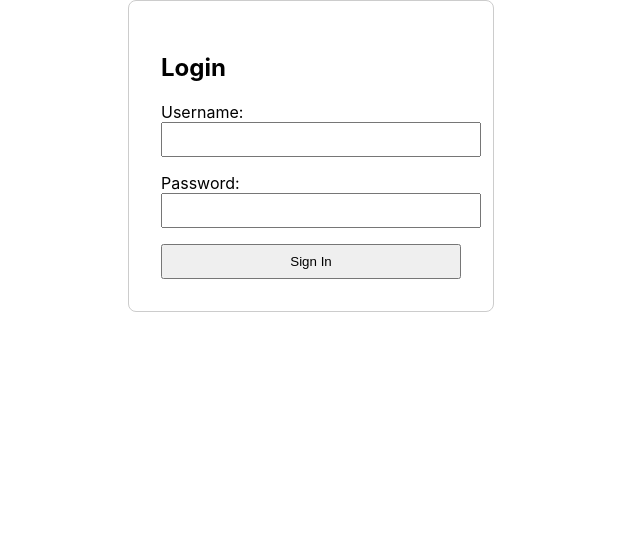
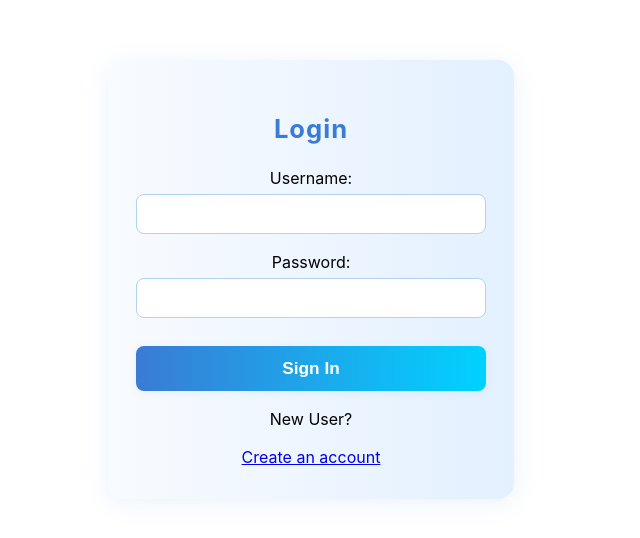
Before and after one commit to punugupatikomali/hospital-website, a React (Create React App) app: page / in a window 1280 px wide. Shown: the top 538 px of the page, without its empty margins (329-969 px from the left). Built offline with nearby package versions, Linux system fonts and the light colour scheme.

Commit message:
added signin.css

```diff
--- a/src/components/Signin.js
+++ b/src/components/Signin.js
@@ -1,4 +1,5 @@
 import React, { useState } from 'react';
+import '../signin.css';
 
 function Signin({ onLoginSuccess }) {
     const [username, setUsername] = useState('');
@@ -8,42 +9,46 @@ function Signin({ onLoginSuccess }) {
     const handleSubmit = (e) => {
         e.preventDefault();
         // Simple check (replace with real authentication logic)
-
         if (username === 'admin' && password === 'pass') {
             setMessage('Login successful!');
-            onLoginSuccess(); // Trigger App.js state change
+            onLoginSuccess();
         } else {
             setMessage('Invalid username or password');
         }
     };
 
     return (
-        <div style={{ maxWidth: '300px', margin: 'auto', padding: '2rem', border: '1px solid #ccc', borderRadius: '8px' }}>
-            <h2>Login</h2>
-            <form onSubmit={handleSubmit}>
-                <div style={{ marginBottom: '1rem' }}>
+        <div className="signin-container">
+            <h2 className="signin-heading">Login</h2>
+            <form onSubmit={handleSubmit} className="signin-form">
+                <div className="signin-row">
                     <label>Username:</label>
                     <input
                         type="text"
                         value={username}
                         onChange={(e) => setUsername(e.target.value)}
-                        style={{ width: '100%', padding: '0.5rem' }}
+                        className="signin-input"
                         required
                     />
                 </div>
-                <div style={{ marginBottom: '1rem' }}>
+                <div className="signin-row">
                     <label>Password:</label>
                     <input
                         type="password"
                         value={password}
                         onChange={(e) => setPassword(e.target.value)}
-                        style={{ width: '100%', padding: '0.5rem' }}
+                        className="signin-input"
                         required
                     />
                 </div>
-                <button type="submit" style={{ width: '100%', padding: '0.5rem' }}>Sign In</button>
+                <button type="submit" className="signin-btn">Sign In</button>
+                New User? <a href="/signup">Create an account</a>
             </form>
-            {message && <p style={{ color: message === 'Login successful!' ? 'green' : 'red' }}>{message}</p>}
+            {message && (
+                <p className="signin-message" style={{ color: message === 'Login successful!' ? '#3a7bd5' : 'red' }}>
+                    {message}
+                </p>
+            )}
         </div>
     );
 }
--- /dev/null
+++ b/src/signin.css
@@ -0,0 +1,67 @@
+.signin-container {
+  max-width: 350px;
+  margin: 60px auto;
+  padding: 32px 28px;
+  background: linear-gradient(90deg, #f8fbff 0%, #e3f0ff 100%);
+  border-radius: 16px;
+  box-shadow: 0 4px 24px rgba(58, 123, 213, 0.10);
+  text-align: center;
+}
+
+.signin-heading {
+  color: #3a7bd5;
+  font-size: 1.6rem;
+  font-weight: 700;
+  margin-bottom: 24px;
+  letter-spacing: 1px;
+}
+
+.signin-form {
+  display: flex;
+  flex-direction: column;
+  gap: 18px;
+}
+
+.signin-row {
+  display: flex;
+  flex-direction: column;
+  gap: 6px;
+}
+
+.signin-input {
+  padding: 10px 14px;
+  border-radius: 8px;
+  border: 1px solid #b3d1f3;
+  font-size: 1rem;
+  background: #fff;
+  transition: border 0.2s;
+}
+
+.signin-input:focus {
+  border: 1.5px solid #3a7bd5;
+  outline: none;
+}
+
+.signin-btn {
+  background: linear-gradient(90deg, #3a7bd5 0%, #00d2ff 100%);
+  color: #fff;
+  font-weight: 600;
+  font-size: 1.08rem;
+  padding: 12px 0;
+  border: none;
+  border-radius: 8px;
+  margin-top: 10px;
+  cursor: pointer;
+  box-shadow: 0 2px 8px rgba(58, 123, 213, 0.08);
+  transition: background 0.2s;
+}
+
+.signin-btn:hover {
+  background: #00d2ff;
+  color: #222;
+}
+
+.signin-message {
+  margin-top: 18px;
+  font-weight: 500;
+}
```
